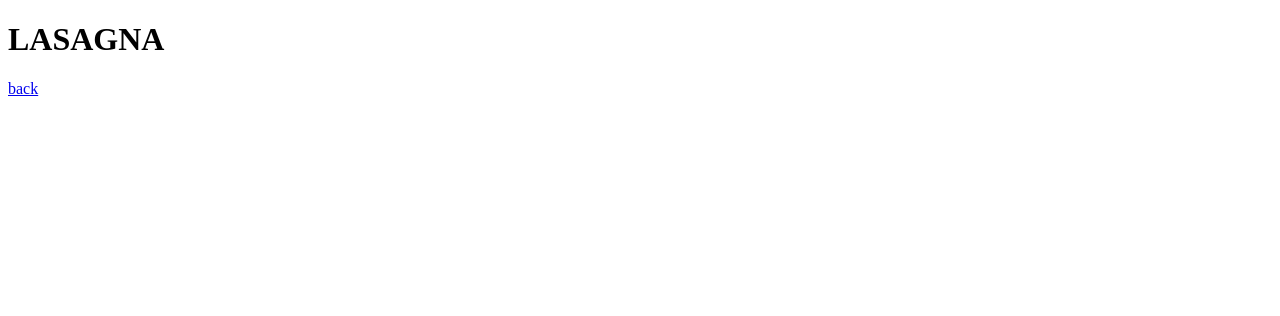
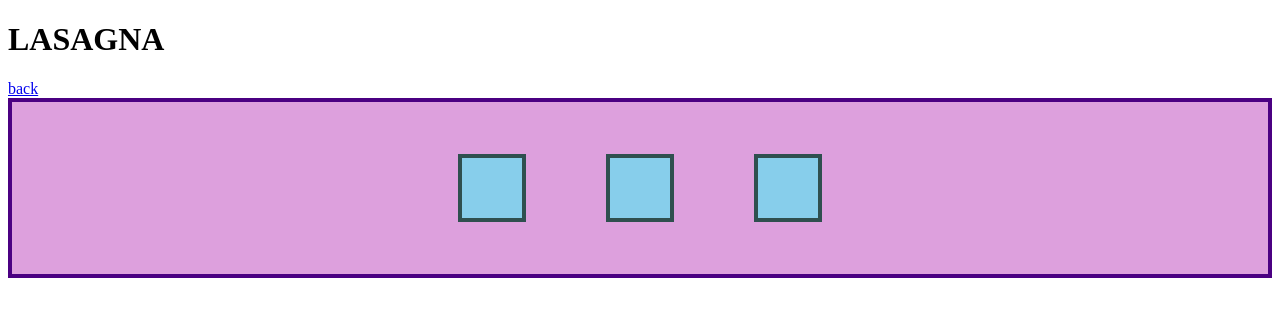
Before and after one commit to shadowdevelopment77/git_test, a plain HTML site: page odin-recipes/recipes/lasagna.html in a window 1280 px wide. Drawn offline with Linux system fonts and the light colour scheme.

Commit message:
learning how to html and css and also using flex

```diff
--- /dev/null
+++ b/odin-recipes/css/lasagna.css
@@ -0,0 +1,17 @@
+.container{
+    display: flex;
+    height: 140px;
+    padding: 16px;
+    background: plum;
+    border: 4px solid indigo;
+    justify-content: center;
+    align-items: center;
+    gap: 80px;
+}
+
+.item   {
+    width: 60px;
+    height: 60px;
+    border: 4px solid darkslategray;
+    background: skyblue;
+}
--- a/odin-recipes/recipes/lasagna.html
+++ b/odin-recipes/recipes/lasagna.html
@@ -3,9 +3,16 @@
 <head>
     <meta charset="UTF-8">
     <meta name="viewport" content="width=device-width, initial-scale=1.0">
+    <link rel="stylesheet" href="../css/lasagna.css">
     <title>lasagna</title>
     <h1>LASAGNA</h1>
     <a href="../home.html">back</a>
+    <div class="container">
+        <div class="item"></div>
+        <div class="item"></div>
+        <div class="item"></div>
+    </div>
+
 </head>
 <body>
 
```
Also changed, not shown: odin-recipes/css/home.css (added, +7 -0 lines), odin-recipes/css/spagetti.css (added, +14 -0 lines), odin-recipes/home.html (+2 -1 lines), odin-recipes/recipes/spagetti.html (+6 -0 lines).
